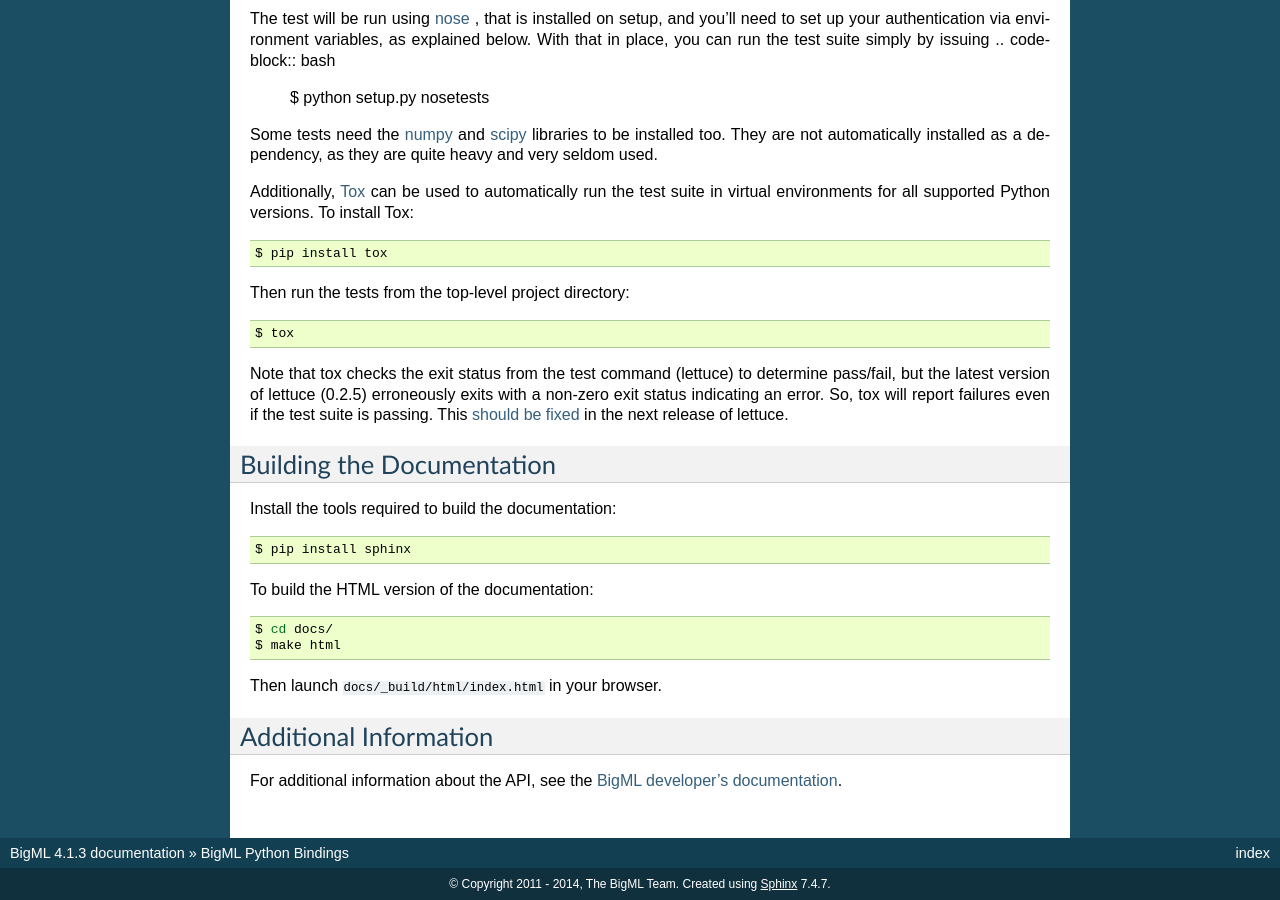
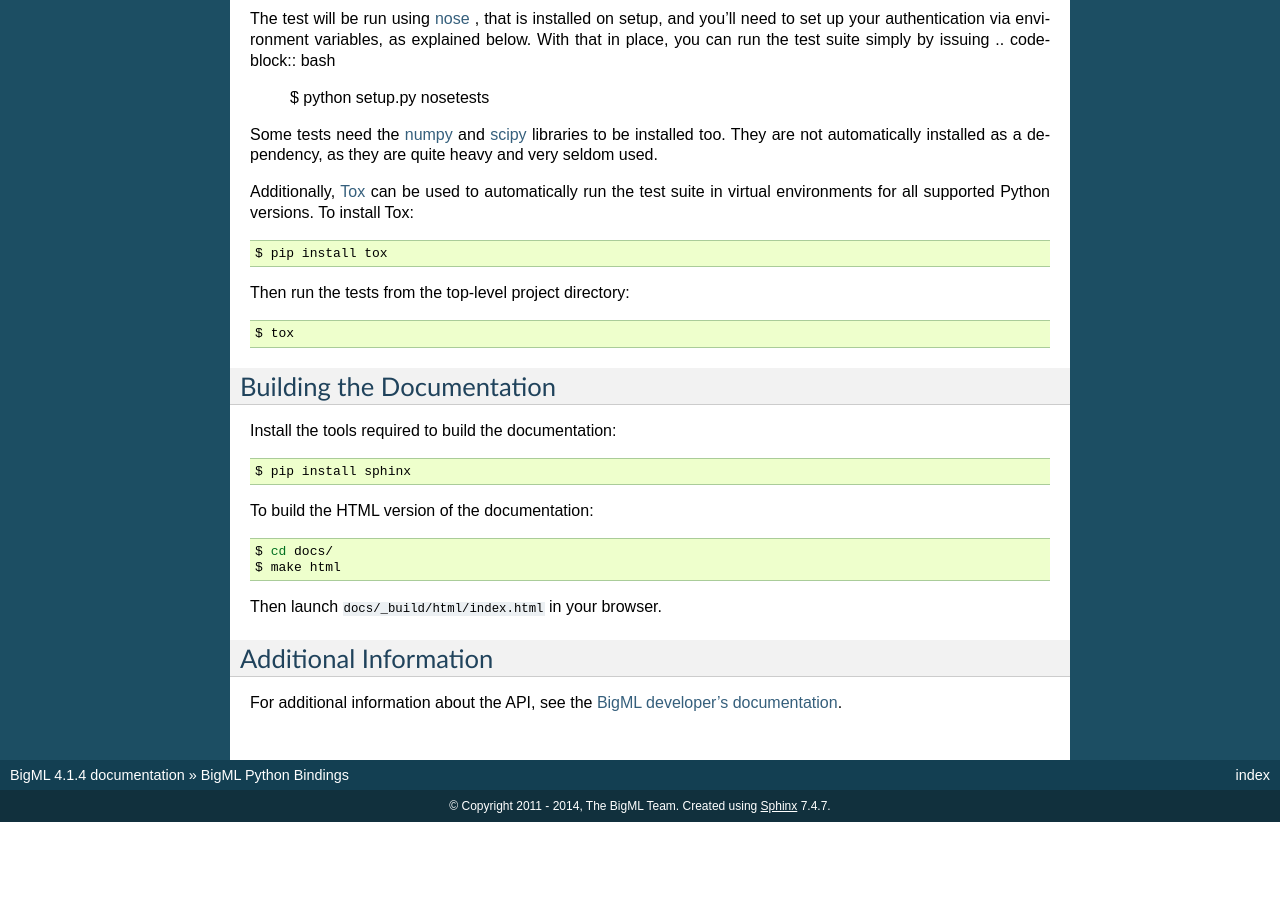
Before and after one commit to bigmlcom/python, a Sphinx documentation site: the page built from docs/index.rst, in a window 1280 px wide and 900 px high, scrolled down 38548 px. Built offline with Sphinx 7.4.7, drawn with Linux system fonts in a browser that asks for light colours; after the commit the page ends 39370 px from its top, so only the background shows below that; some of the changed text lies outside the part shown.

```diff
--- a/bigml/__init__.py
+++ b/bigml/__init__.py
@@ -1 +1 @@
-__version__ = '4.1.3'
+__version__ = '4.1.4'
--- a/docs/index.rst
+++ b/docs/index.rst
@@ -2681,13 +2681,6 @@ Then run the tests from the top-level project directory:
 
     $ tox
 
-Note that tox checks the exit status from the test command (lettuce) to
-determine pass/fail, but the latest version of lettuce (0.2.5)
-erroneously exits with a non-zero exit status indicating an error. So,
-tox will report failures even if the test suite is passing. This
-`should be fixed <https://github.com/gabrielfalcao/lettuce/pull/270>`_
-in the next release of lettuce.
-
 Building the Documentation
 --------------------------
 
```
Also changed, not shown: HISTORY.rst (+8 -2 lines), 2 other files.
